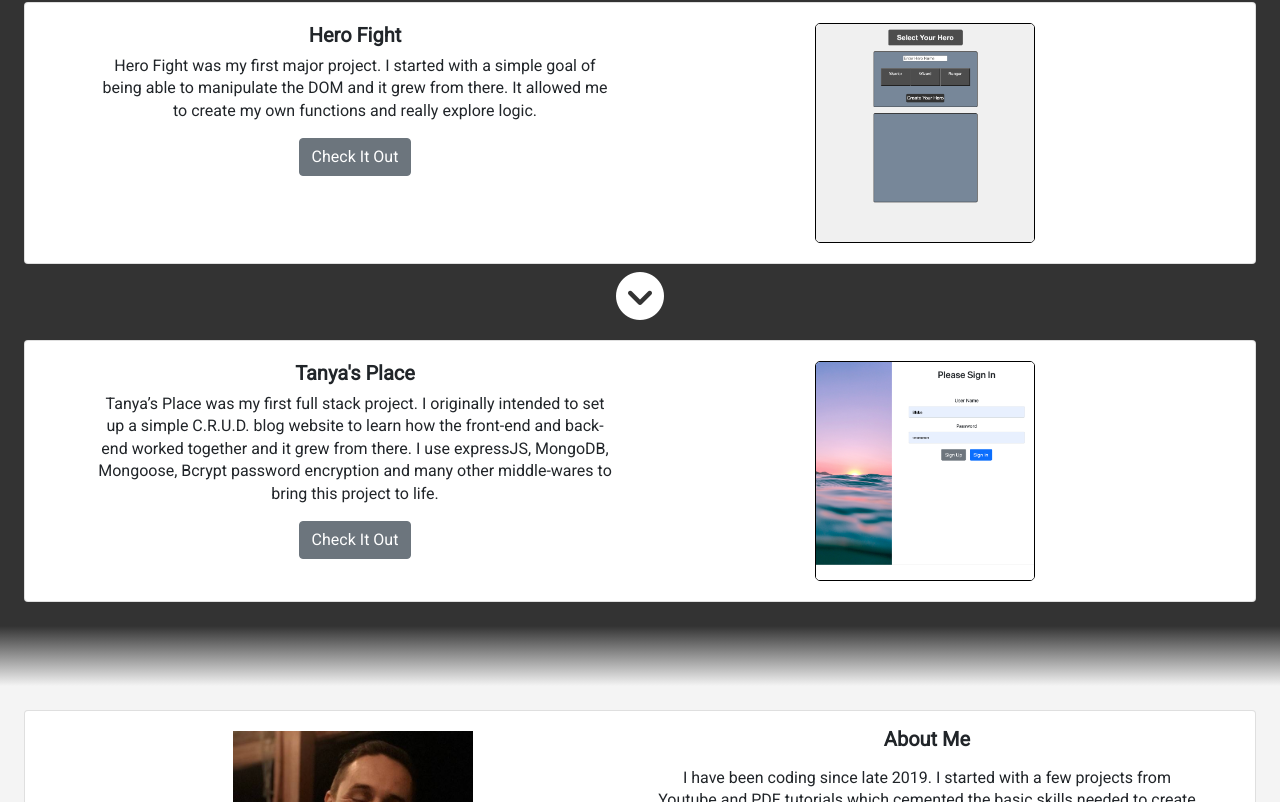
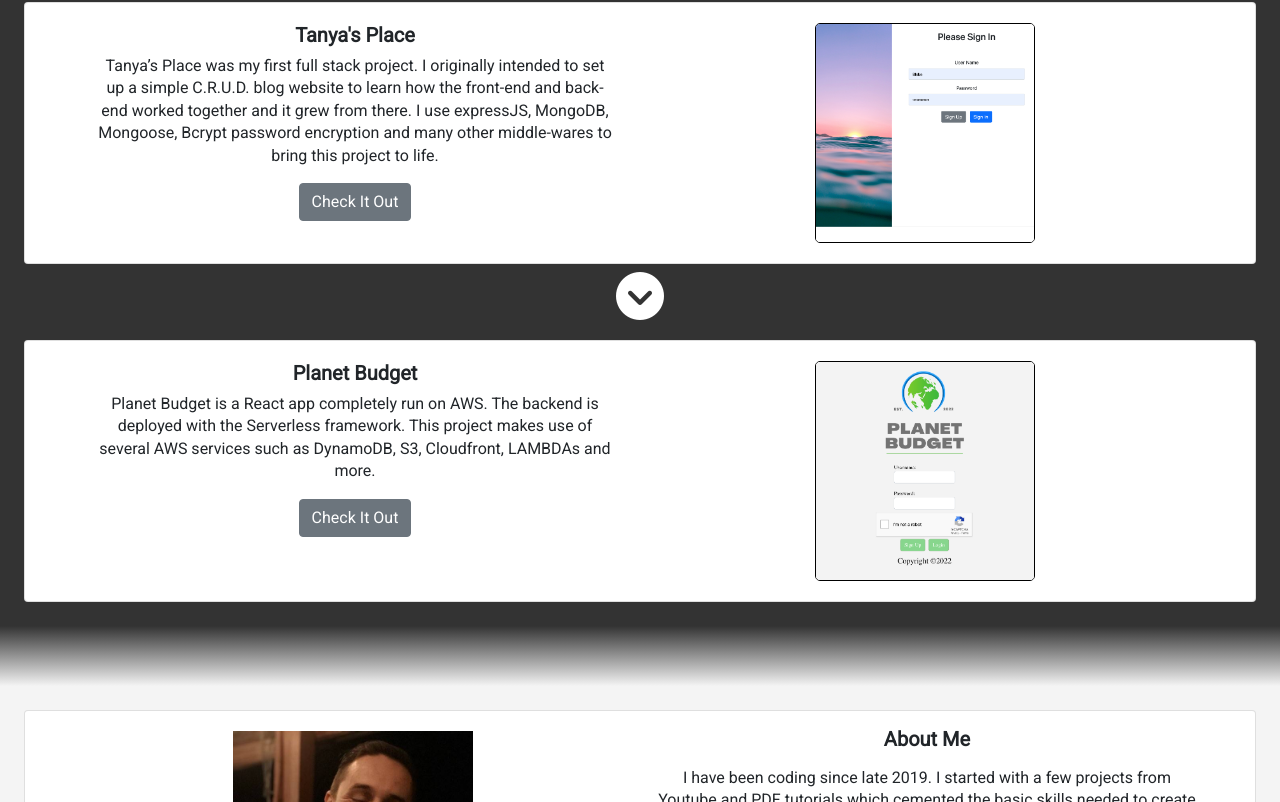
Before and after one commit to BN0b13/blakenoble, a website: page public/html/index.html in a window 1280 px wide. Shown: the part 1896-2698 px from the top of the page. Drawn offline with nearby package versions, Linux system fonts and the light colour scheme.

Commit message:
Added project Planet Budget to creations

```diff
--- a/public/html/index.html
+++ b/public/html/index.html
@@ -63,7 +63,7 @@
   <section id="creations">
     <div id="mainBuffer"></div>
     <div class="p-3">
-      <div class="card m-2 p-1">
+      <!-- <div class="card m-2 p-1">
         <div class="container">
           <div class="row">
             <div class="col">
@@ -81,7 +81,7 @@
           </div>
         </div>
       </div>
-      <div id="doggerShowcase" style="height: 60px"><a href="#doggerShowcase"><i class="fas fa-chevron-circle-down fa-3x whiteText"></i></a></div>
+      <div id="doggerShowcase" style="height: 60px"><a href="#doggerShowcase"><i class="fas fa-chevron-circle-down fa-3x whiteText"></i></a></div> -->
       <div class="card m-2 p-1">
         <div class="container">
           <div class="row">
@@ -152,6 +152,25 @@
             <div id="creationFivePicture" class="col">
               <div class="card-body">
                 <a href="https://www.tanyaslawta.com" target="_blank"><img src="../img/tanyasPlace.png" alt="Tanya's Place" class="creationPic"></a>
+              </div>
+            </div>
+          </div>
+        </div>
+      </div>
+      <div id="planetBudgetShowcase" style="height: 60px"><a href="#planetBudgetShowcase"><i class="fas fa-chevron-circle-down fa-3x whiteText"></i></a></div>
+      <div class="card m-2 p-1">
+        <div class="container">
+          <div class="row">
+            <div class="col">
+              <div class="card-body">
+                <h5 class="card-title">Planet Budget</h5>
+                <p class="card-text">Planet Budget is a React app completely run on AWS. The backend is deployed with the Serverless framework. This project makes use of several AWS services such as DynamoDB, S3, Cloudfront, LAMBDAs and more.</p>
+                <a href="https://planet-budget.com" target="_blank" class="btn btn-secondary">Check It Out</a>
+              </div>
+            </div>
+            <div id="creationFivePicture" class="col">
+              <div class="card-body">
+                <a href="https://planet-budget.com" target="_blank"><img src="../img/planetBudget.png" alt="Planet Budget" class="creationPic"></a>
               </div>
             </div>
           </div>
```
Also changed, not shown: public/img/planetBudget.png (added).
